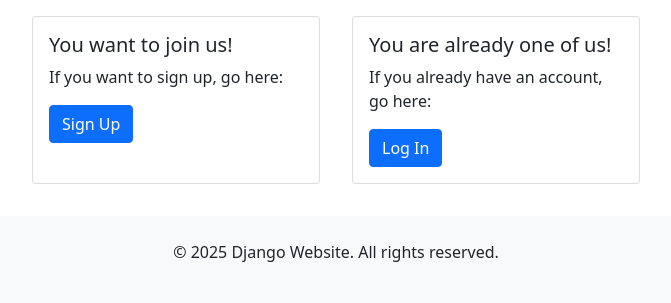
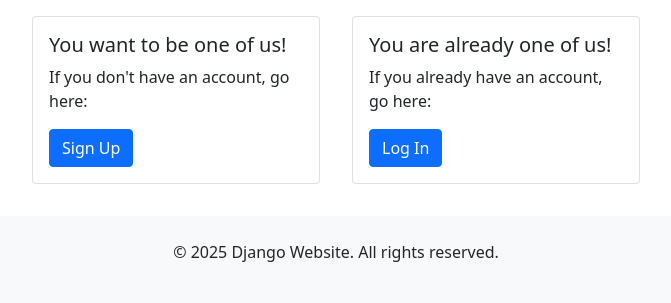
Before and after one commit to a-298/django_website, a Django app: page / in a window 1280 px wide. Shown: the part 56-359 px from the top of the page, without its empty margins (304-975 px from the left). Run offline with Django 5.2, Linux system fonts and the light colour scheme.

Commit message:
Added db.sqlite3 to .gitignore and modified the first card at main page

```diff
--- a/django_website/settings.py
+++ b/django_website/settings.py
@@ -128,7 +128,8 @@ STATIC_URL = 'static/'
 
 DEFAULT_AUTO_FIELD = 'django.db.models.BigAutoField'
 
-EMAIL_BACKEND = 'django.core.mail.backends.smtp.EmailBackend'
+#EMAIL_BACKEND = 'django.core.mail.backends.smtp.EmailBackend'
+EMAIL_BACKEND = 'django.core.mail.backends.console.EmailBackend'
 EMAIL_HOST = 'smtp.gmail.com'
 EMAIL_PORT = 587
 EMAIL_USE_TLS = True
--- a/players/templates/main_page.html
+++ b/players/templates/main_page.html
@@ -11,8 +11,8 @@
     <div class="d-flex justify-content-center flex-wrap">
     <div class="card m-3" style="width: 18rem;">
         <div class="card-body">
-            <h5 class="card-title">You want to join us!</h5>
-            <p class="card-text">If you want to sign up, go here:</p>
+            <h5 class="card-title">You want to be one of us!</h5>
+            <p class="card-text">If you don't have an account, go here:</p>
             <a href="{% url 'sign_up' %}" class="btn btn-primary">Sign Up</a>
         </div>
     </div>
```
Also changed, not shown: db.sqlite3, 1 other file.
